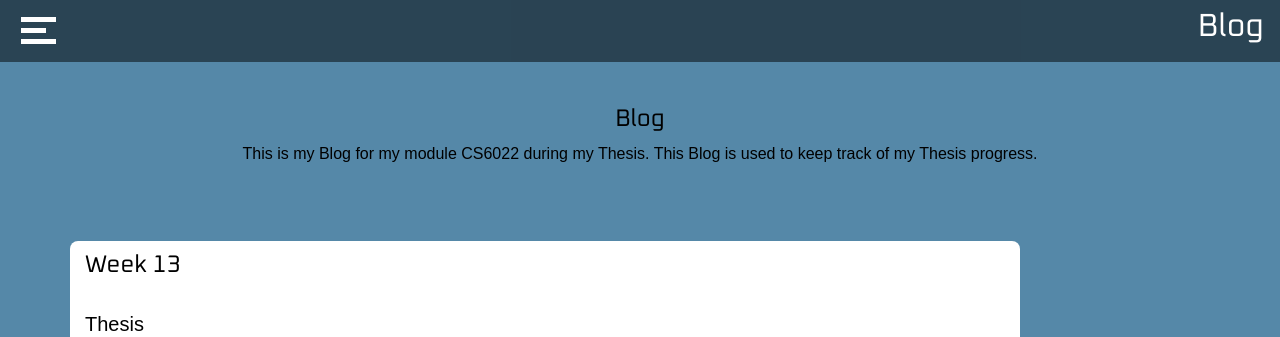
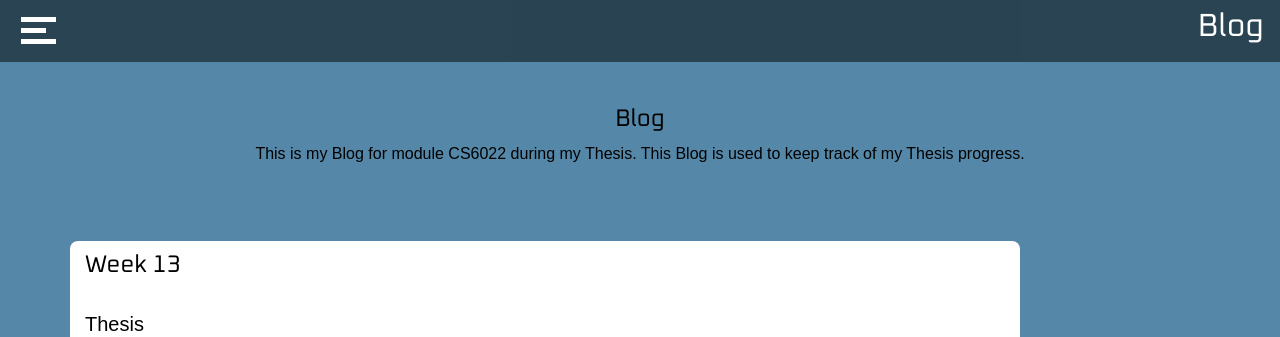
Before and after one commit to Tony8egan/www.TonesDesigns, a Jekyll site: the page built from Blog.markdown, in a window 1280 px wide and 900 px high. Shown: the top 337 px of the window. Built offline with Jekyll 4.4.1, drawn with Linux system fonts in a browser that asks for light colours; nearby versions of some CDN libraries.

Commit message:
Update Blog.html

```diff
--- a/_layouts/Blog.html
+++ b/_layouts/Blog.html
@@ -48,7 +48,7 @@
 <br>
 <div class="col-sm-12"  style="margin-top:35px;text-align: center">
 <H4 style ="color:black">Blog</H4>
-      <p style ="color:black" class ="desctiptiveText">This is my Blog for my module CS6022 during my Thesis. This Blog is used to keep track of my Thesis progress. </p>
+      <p style ="color:black" class ="desctiptiveText">This is my Blog for module CS6022 during my Thesis. This Blog is used to keep track of my Thesis progress. </p>
      <br>
     </div>
 
```
